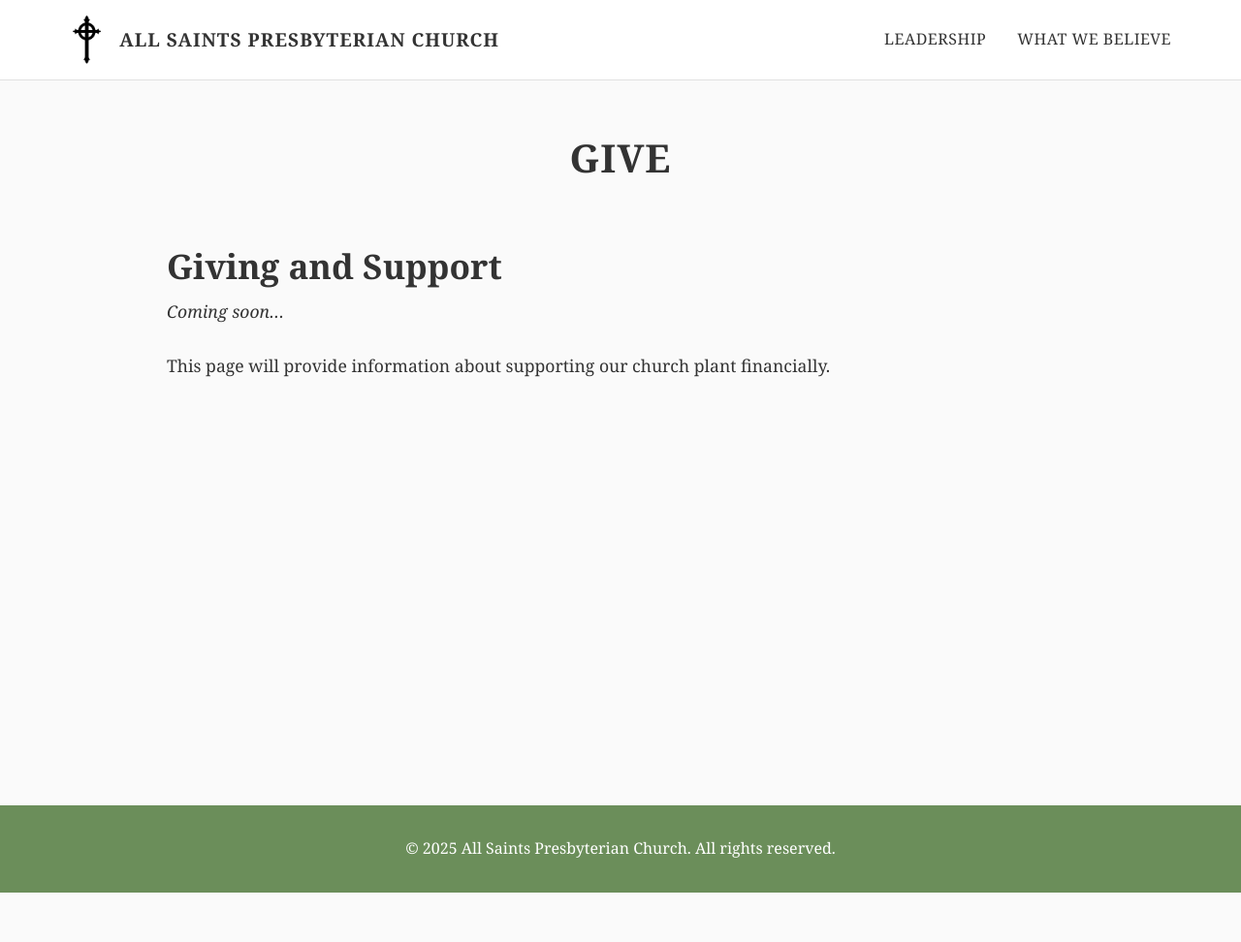
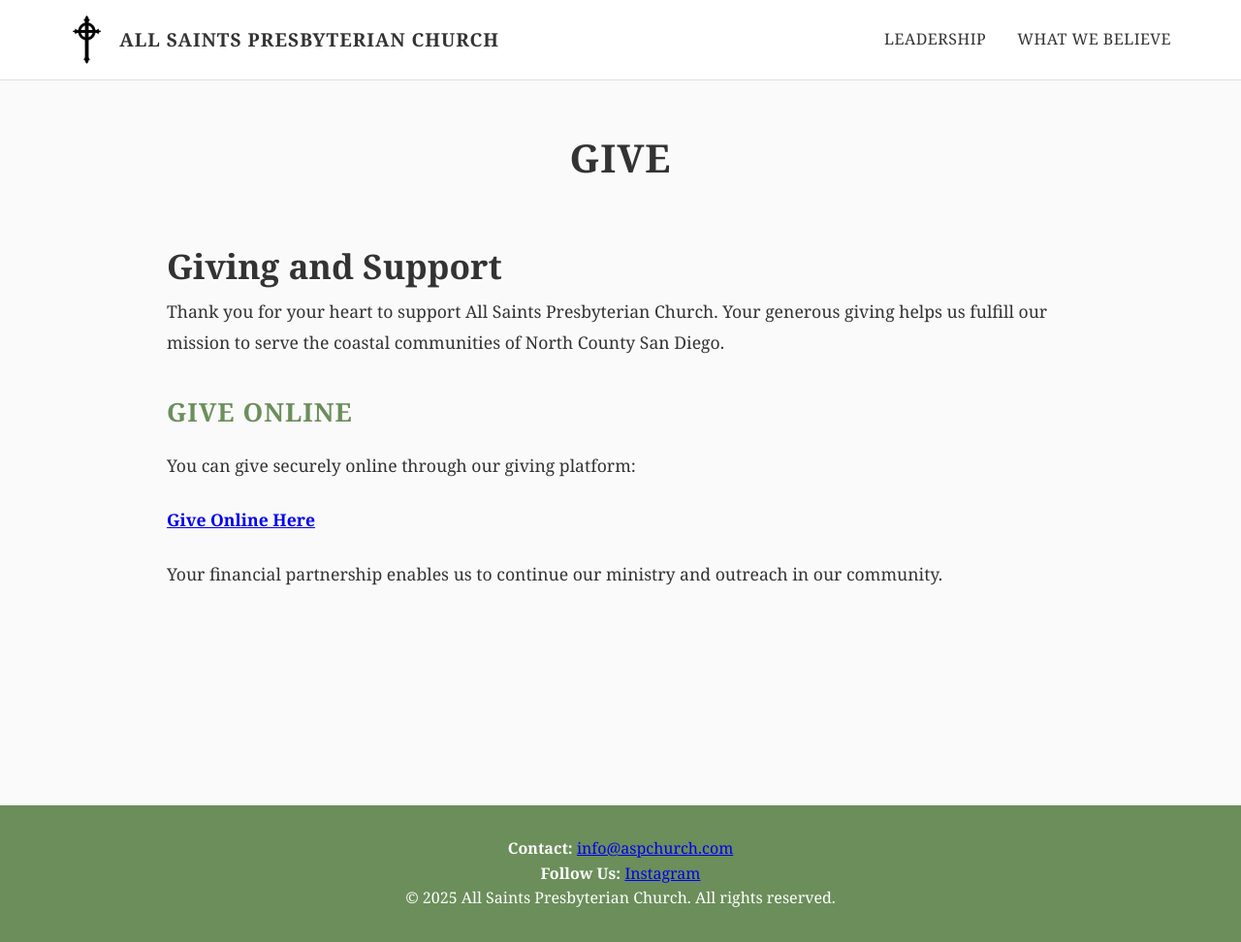
Before and after one commit to aspchurch/website, a Jekyll site: the page built from give.md, in a window 1280 px wide. Shown: the whole page at 97% size. Built offline with Jekyll 4.4.1, drawn with Linux system fonts in a browser that asks for light colours; before the commit the page ends 921 px from its top, so only the background shows below that.

Commit message:
more text, added links, images

```diff
--- a/_layouts/default.html
+++ b/_layouts/default.html
@@ -36,6 +36,10 @@
 
     <footer class="site-footer">
         <div class="footer-content">
+            <div class="footer-contact">
+                <p><strong>Contact:</strong> <a href="mailto:connor@aspchurch.com">info@aspchurch.com</a></p>
+                <p><strong>Follow Us:</strong> <a href="https://www.instagram.com/allsaintspresbyterianchurch/" target="_blank" rel="noopener noreferrer">Instagram</a></p>
+            </div>
             <p>&copy; {{ 'now' | date: '%Y' }} {{ site.church.name }}. All rights reserved.</p>
         </div>
     </footer>
--- a/give.md
+++ b/give.md
@@ -5,6 +5,12 @@ title: "Give"
 
 # Giving and Support
 
-*Coming soon...*
+Thank you for your heart to support All Saints Presbyterian Church. Your generous giving helps us fulfill our mission to serve the coastal communities of North County San Diego.
 
-This page will provide information about supporting our church plant financially.
+## Give Online
+
+You can give securely online through our giving platform:
+
+<a href="https://give.tithe.ly/?formId=44c35121-6cb3-40c6-89d2-bc4305ee1703" target="_blank" rel="noopener noreferrer">**Give Online Here**</a>
+
+Your financial partnership enables us to continue our ministry and outreach in our community.
```
Also changed, not shown: leadership.md (+2 -0 lines), meeting-time.md (+2 -0 lines), .github/workflows/build-and-deploy.yml, assets/images/family.png (added).
